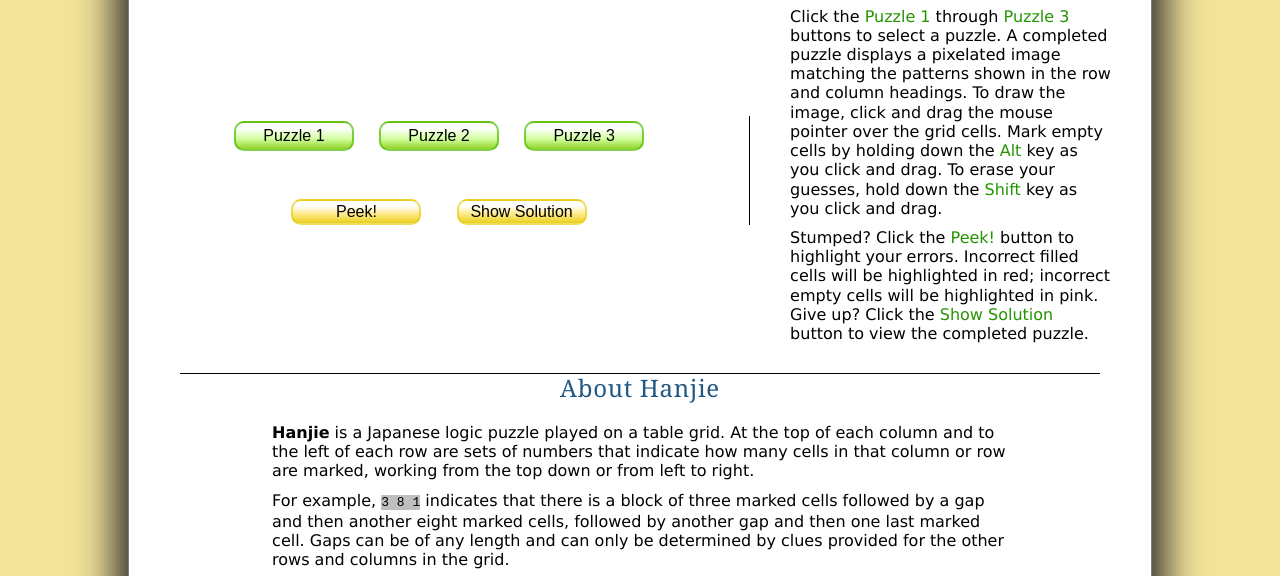
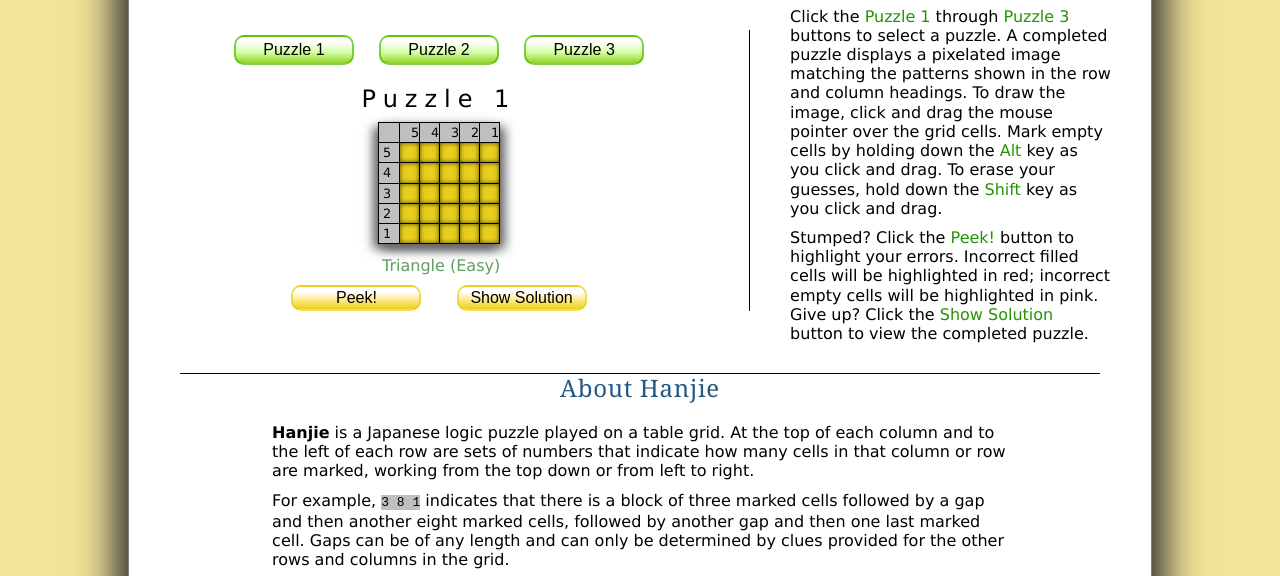
Before and after one commit to KyleAlbro/CSCI-211-Home-Page, a plain HTML site: page html11/tutorial/jpf_hanjie.html in a window 1280 px wide. Both pictures are taken after a click on the button "Puzzle 1". Shown: the part 187-763 px from the top of the page. Drawn offline with Linux system fonts and the light colour scheme.

Commit message:
11.1 finished

```diff
--- a/html11/tutorial/jpf_hanjie.html
+++ b/html11/tutorial/jpf_hanjie.html
@@ -20,6 +20,10 @@
    <link href="jpf_base.css" rel="stylesheet" />
    <link href="jpf_layout.css" rel="stylesheet" />
    <link href="/reset.css" rel="stylesheet">
+   <link href="jpf_hanjie.css" rel="stylesheet" >
+
+   <script src="jpf_grids1.js" async></script>
+   <script src="jpf_hanjie.js" async></script>
 </head>
 
 <body>
--- a/html11/tutorial/jpf_hanjie_txt.js
+++ b/html11/tutorial/jpf_hanjie.js
@@ -5,8 +5,8 @@
    Tutorial 11
    Tutorial Case
 
-   Author:
-   Date:
+   Author: Kyle Albro
+   Date:   11/7/22
 
    Global Variables
    ================
@@ -53,11 +53,52 @@
       multi-dimensional array, puzzle.
 
 */
+window.onload = init;
 
+var puzzleCells;
 
+function init(){
+   document.getElementById("puzzleTitle").innerHTML = "Puzzle 1";
 
+   document.getElementById("puzzle").innerHTML =
+   drawPuzzle(puzzle1Hint, puzzle1Rating, puzzle1);
 
+   var puzzleButtons = document.getElementsByClassName("puzzles");
+   for (var  i= 0; i< puzzleButtons.length; i++){
+      puzzleButtons[i].onclick = swapPuzzle;
+   }
 
+   setupPuzzle();
+}
+
+function swapPuzzle(e){
+   var puzzleID = e.target.id;
+
+   var puzzleTitle = e.target.value;
+   document.getElementById("puzzleTitle").innerHTML = puzzleTitle;
+
+   switch (puzzleID) {
+      case "puzzle1":
+         document.getElementById("puzzle").innerHTML = drawPuzzle(puzzle1Hint, puzzle1Rating, puzzle1);
+         break;
+      case "puzzle2":
+         document.getElementById("puzzle").innerHTML = drawPuzzle(puzzle2Hint, puzzle2Rating, puzzle2);
+         break;
+      case "puzzle3":
+         document.getElementById("puzzle").innerHTML =drawPuzzle (puzzle3Hint, puzzle3Rating, puzzle3);
+         break;
+   }
+
+   setupPuzzle();
+}
+
+function setupPuzzle(){
+   puzzleCells =document.querySelectorAll("table#hanjieGrid td");
+
+   for (var i = 0; i < puzzleCells.length; i++){
+      puzzleCells[i].style.backgroundColor = "rgb(233, 207, 29)";
+   }
+}
 
 
 /* ================================================================= */
```
